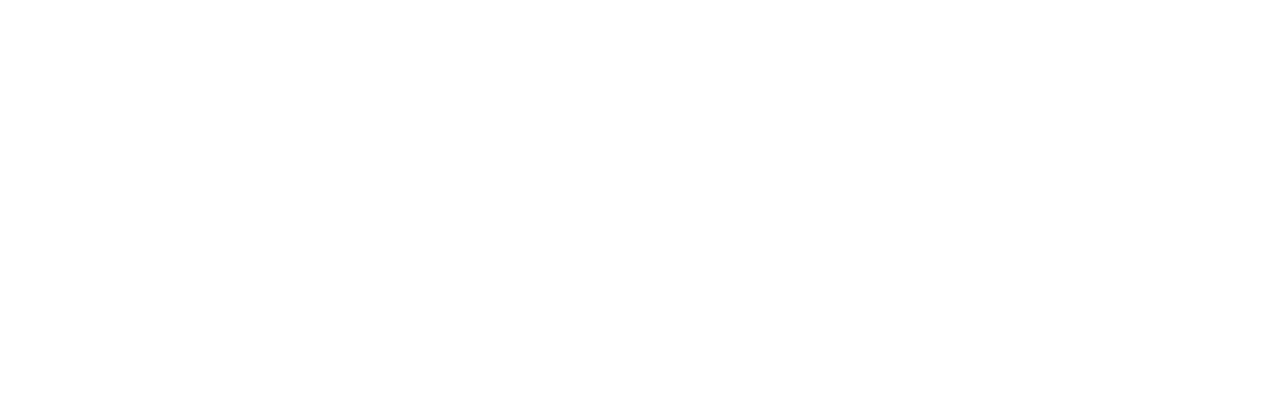
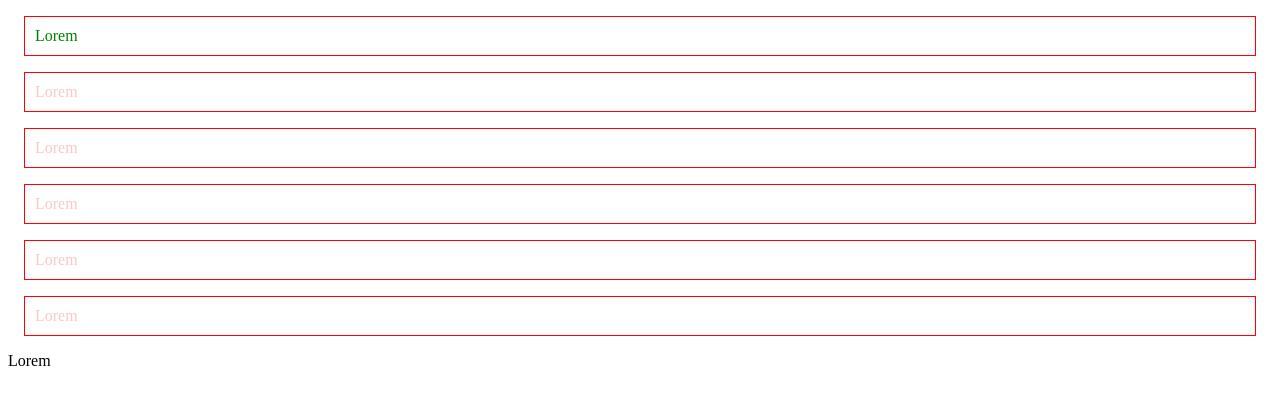
Before and after one commit to voloshynajelena/first, a plain HTML site: page index.html in a window 1280 px wide. Drawn offline with Linux system fonts and the light colour scheme.

Commit message:
add styles

```diff
--- a/index.html
+++ b/index.html
@@ -3,9 +3,17 @@
 <head>
     <meta charset="UTF-8">
     <meta name="viewport" content="width=device-width, initial-scale=1.0">
-    <title>Wertykl.l..</title>
+    <title>CSS</title>
+    <link rel="stylesheet" href="./styles/styles.css">
+
 </head>
 <body>
-
+    <p class="article unique-article">Lorem</p>
+    <p class="article">Lorem</p>
+    <p class="article">Lorem</p>
+    <p class="article">Lorem</p>
+    <p class="article">Lorem</p>
+    <p class="article">Lorem</p>
+    <p class="block">Lorem</p>
 </body>
 </html>
--- /dev/null
+++ b/styles/styles.css
@@ -0,0 +1,11 @@
+body .article.unique-article {
+    color: green
+}
+
+.article {
+    color: #fbc7c7;
+    border: 1px solid red;
+    padding: 10px;
+    margin-left: 16px;
+    margin-right: 16px;
+}
```
